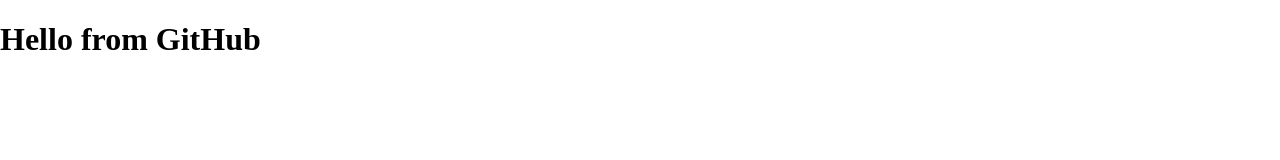
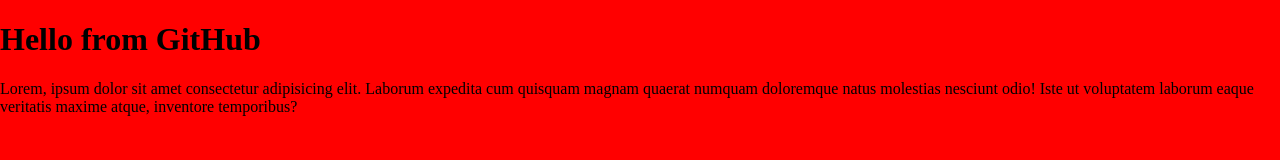
Before and after one commit to azizaxolmatova/11-dars, a plain HTML site: page index.html in a window 1280 px wide. Drawn offline with Linux system fonts and the light colour scheme.

Commit message:
add p tag and background-color

```diff
--- a/css/main.css
+++ b/css/main.css
@@ -5,6 +5,7 @@
 
 body {
     margin: 0;
+    background-color: red;
 }
 
 img {
--- a/index.html
+++ b/index.html
@@ -10,5 +10,8 @@
 </head>
 <body>
     <h1>Hello from GitHub</h1>
+    <p>
+        Lorem, ipsum dolor sit amet consectetur adipisicing elit. Laborum expedita cum quisquam magnam quaerat numquam doloremque natus molestias nesciunt odio! Iste ut voluptatem laborum eaque veritatis maxime atque, inventore temporibus?
+    </p>
 </body>
 </html>
```
